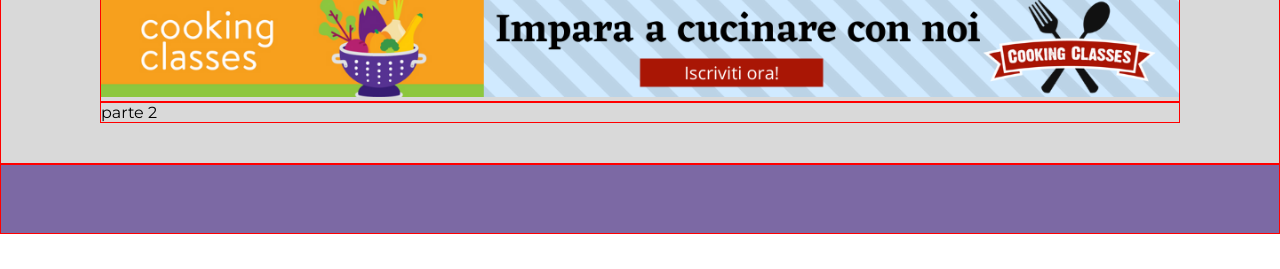
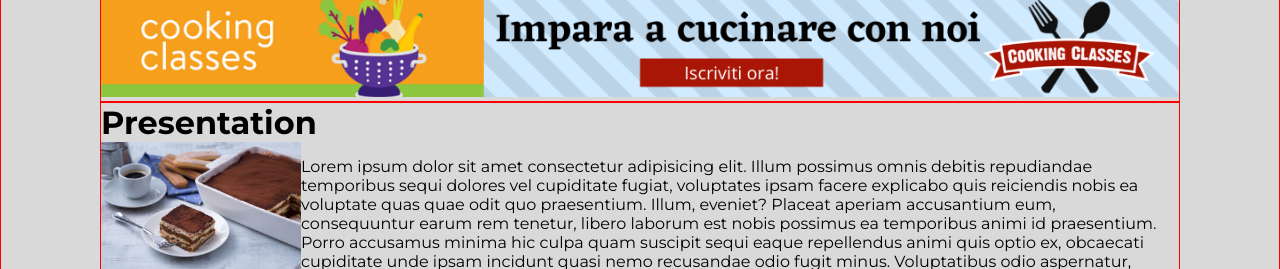
Before and after one commit to eleonoracappellesso/htmlcss-responsive-layout, a plain HTML site: page index.html in a window 1280 px wide. Shown: the part 683-952 px from the top of the page. Before the commit the page ends 917 px from the top, so only its background shows below. Drawn offline with Linux system fonts and the light colour scheme.

Commit message:
added content to second section

```diff
--- a/css/style.css
+++ b/css/style.css
@@ -43,6 +43,10 @@ ul {
     list-style: none;
 }
 
+.p-15 {
+    padding: 15px;
+}
+
 /*  backgrounds  */
 
 .bg-white {
@@ -65,6 +69,10 @@ ul {
 
 .text-bold {
     font-weight: bold;
+}
+
+.text-center {
+    text-align: center;
 }
 
 /*   flex utilities   */
@@ -124,6 +132,12 @@ h3 {
     padding: 15px;
 }
 
+#second-section img {
+    width: 200px;
+}
+
+
+
 /*  media query  */
 
 @media screen and (min-width:576px) {
@@ -148,7 +162,9 @@ h3 {
         justify-content: space-between;
     }
 
-
+    #second-section img {
+        float: left;
+    }
 }
 
 
--- a/index.html
+++ b/index.html
@@ -79,7 +79,9 @@
             </aside>
 
             <section id="second-section" class="debug">
-                parte 2
+                <h2>Presentation</h2>
+                <div class="text-center"><img src="img/tiramisu.jpg" alt="Tiramisu"></div>
+                <p class="p-15">Lorem ipsum dolor sit amet consectetur adipisicing elit. Illum possimus omnis debitis repudiandae temporibus sequi dolores vel cupiditate fugiat, voluptates ipsam facere explicabo quis reiciendis nobis ea voluptate quas quae odit quo praesentium. Illum, eveniet? Placeat aperiam accusantium eum, consequuntur earum rem tenetur, libero laborum est nobis possimus ea temporibus animi id praesentium. Porro accusamus minima hic culpa quam suscipit sequi eaque repellendus animi quis optio ex, obcaecati cupiditate unde ipsam incidunt quasi nemo recusandae odio fugit minus. Voluptatibus odio aspernatur, eius dolores eaque repellat quis nobis dolorem provident recusandae libero ex architecto sequi suscipit eos explicabo est cumque laborum.</p>
             </section>
 
         </div>
```
